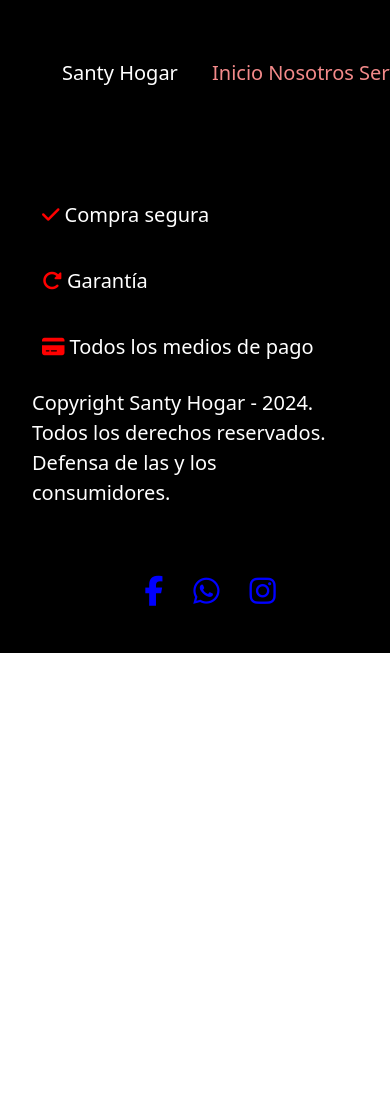
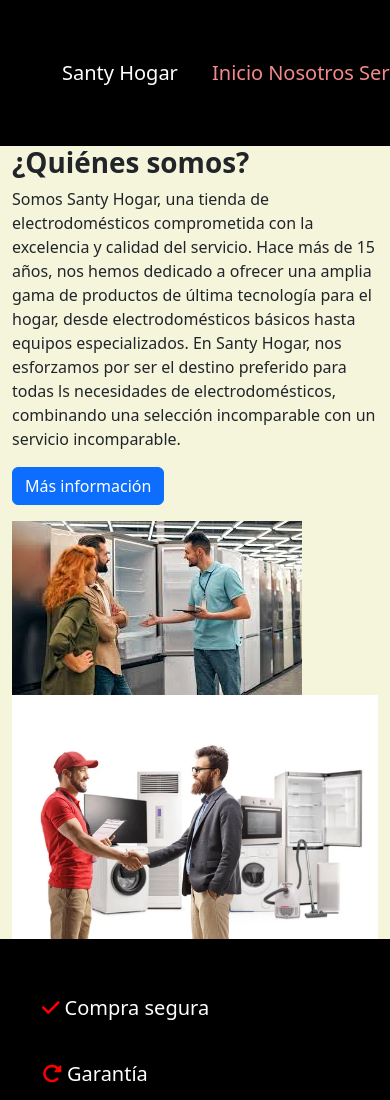
Before and after one commit to lucasradicci/Preentrega3-Radicci, a website: page páginas/nosotros.html in a window 390 px wide. Shown: the top 1100 px of the page. Before the commit the page ends 844 px from the top, so only its background shows below. Drawn offline with nearby package versions, Linux system fonts and the light colour scheme.

Commit message:
aguregue un main con diferentes clases, responsivas. Tambien agregue un h1 con una clase y un parrafo. Agregue otro parrafo y dentro de el una etiqueta a con su clase y su texto. Y por ultimo dos imagenes que se pueden hacer responsivas

```diff
--- a/páginas/nosotros.html
+++ b/páginas/nosotros.html
@@ -9,7 +9,7 @@
     <link rel="stylesheet" href="../estilos.css">
 
     <title>Nosotros</title>
-    <meta name="description" content="">
+    <meta name="description" content="Conoce sobre nosotros en Santy Hogar, tu destino confiable para electrodomésticos de calidad. Descubre nuestra pasión y nuestro compromiso con la excelencia en cada interacción.">
 </head>
 <body>
     <header>
@@ -40,6 +40,31 @@
           </div>
         </div>
       </header>
+      <main>
+        <div class="container">
+            <div class="row align-items-center">
+              <div class="col-md-6">
+
+                <h1 class="fw-bold rounded">¿Quiénes somos?</h1>
+                <p>Somos Santy Hogar, una tienda de electrodomésticos comprometida con la excelencia y calidad del servicio. Hace más de 15 años, nos hemos dedicado a ofrecer una amplia gama de productos de última tecnología para el hogar, desde electrodomésticos básicos hasta equipos especializados. En Santy Hogar, nos esforzamos por ser el destino preferido para todas ls necesidades de electrodomésticos, combinando una selección incomparable con un servicio incomparable.</p>
+                <p><a href="#" class="btn btn-primary">Más información</a></p>
+              </div>
+              <div class="col-md-6">
+
+                <div class="row">
+                  <div class="col-md-6">
+                    <img src="../imagenes/quienes somos.jpg" class="img-fluid" alt="Imagen 1">
+                  </div>
+                  <div class="col-md-6">
+                    <img src="../imagenes/quienes somos2.jpg" class="img-fluid" alt="Imagen 2">
+                  </div>
+                </div>
+              </div>
+            </div>
+          </div>
+
+
+      </main>
 
 
 
@@ -91,6 +116,7 @@
 
 
 
-
+<script src="https://cdn.jsdelivr.net/npm/@popperjs/core@2.11.8/dist/umd/popper.min.js" integrity="sha384-I7E8VVD/ismYTF4hNIPjVp/Zjvgyol6VFvRkX/vR+Vc4jQkC+hVqc2pM8ODewa9r" crossorigin="anonymous"></script>
+    <script src="https://cdn.jsdelivr.net/npm/bootstrap@5.3.3/dist/js/bootstrap.min.js" integrity="sha384-0pUGZvbkm6XF6gxjEnlmuGrJXVbNuzT9qBBavbLwCsOGabYfZo0T0to5eqruptLy" crossorigin="anonymous"></script>
 </body>
 </html>
```
Also changed, not shown: páginas/contacto.html (+2 -0 lines), páginas/productos.html (+2 -1 lines), páginas/servicios.html (+2 -0 lines).
